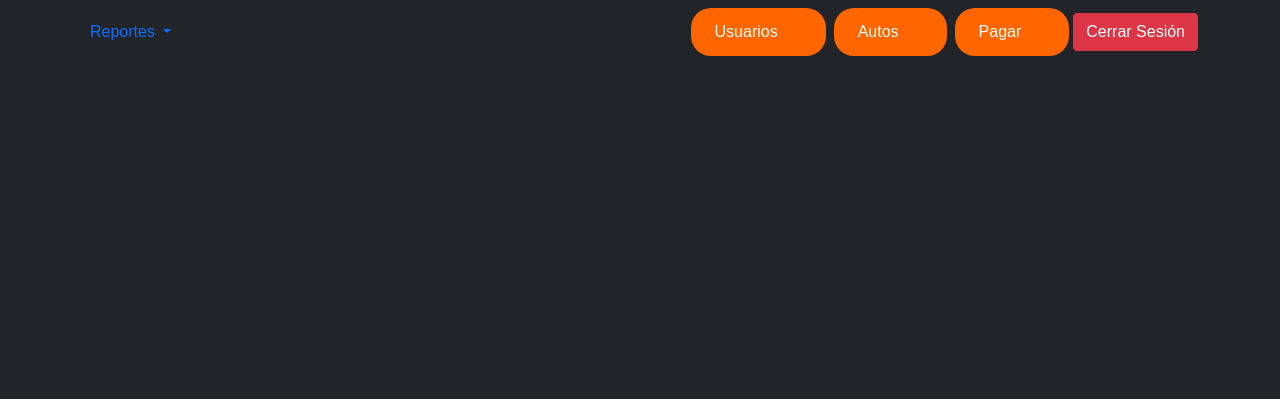
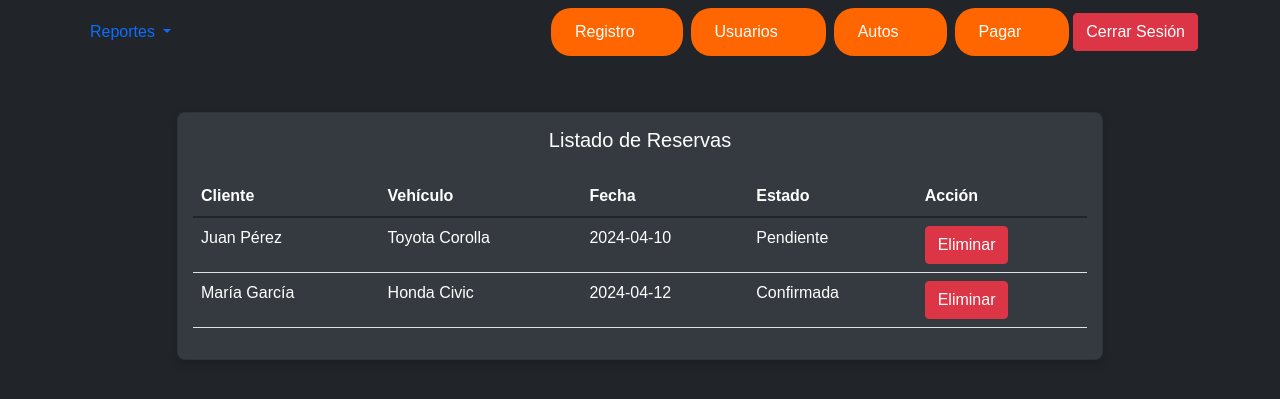
Before and after one commit to Sagid45/Electronicos, a PHP site: page /clientes in a window 1280 px wide. Shown: the top 399 px of the page. Run offline with PHP 8.4, Linux system fonts and the light colour scheme.

Commit message:
Actualización 3

```diff
--- a/css/propio.css
+++ b/css/propio.css
@@ -16,6 +16,11 @@ body {
     box-shadow: 0 0 10px rgba(0, 0, 0, 0.5);
     max-width: 500px;
     margin: 50px auto;
+}
+
+.table th,
+.table td {
+    color: #ffffff; /* Texto blanco */
 }
 
 /* Estilos de títulos */
--- a/libreria/FormularioClientes.php
+++ b/libreria/FormularioClientes.php
@@ -3,8 +3,63 @@
     {
         function Crear()
         {
-            return '
+            // Datos de ejemplo de reservas (podrían ser obtenidos de una base de datos u otro origen)
+            $reservas = [
+                [
+                    'cliente' => 'Juan Pérez',
+                    'vehiculo' => 'Toyota Corolla',
+                    'fecha' => '2024-04-10',
+                    'estado' => 'Pendiente',
+                ],
+                [
+                    'cliente' => 'María García',
+                    'vehiculo' => 'Honda Civic',
+                    'fecha' => '2024-04-12',
+                    'estado' => 'Confirmada',
+                ],
+            ];
 
-            ';
+            // Estructura de la tabla de reservas
+            $tablaHTML = '<table class="table">
+                            <thead>
+                                <tr>
+                                    <th>Cliente</th>
+                                    <th>Vehículo</th>
+                                    <th>Fecha</th>
+                                    <th>Estado</th>
+                                    <th>Acción</th>
+                                </tr>
+                            </thead>
+                            <tbody>';
+
+            foreach ($reservas as $reserva) {
+                $tablaHTML .= '<tr>
+                                    <td>' . $reserva['cliente'] . '</td>
+                                    <td>' . $reserva['vehiculo'] . '</td>
+                                    <td>' . $reserva['fecha'] . '</td>
+                                    <td>' . $reserva['estado'] . '</td>
+                                    <td><button class="btn btn-danger">Eliminar</button></td>
+                                </tr>';
+            }
+
+            $tablaHTML .= '</tbody>
+                        </table>';
+
+            // Estructura completa del formulario
+            $htmlCompleto = '
+                <div class="container mt-5">
+                    <div class="row justify-content-center">
+                        <div class="col-md-10">
+                            <div class="card">
+                                <div class="card-body">
+                                    <h5 class="card-title text-center mb-4">Listado de Reservas</h5>
+                                    ' . $tablaHTML . '
+                                </div>
+                            </div>
+                        </div>
+                    </div>
+                </div>';
+
+            return $htmlCompleto;
         }
     }
--- a/view/masterpage/masterpage.default.view.php
+++ b/view/masterpage/masterpage.default.view.php
@@ -20,13 +20,14 @@
                                 </a>
                                 <ul class="dropdown-menu" aria-labelledby="navbarDropdownMenuLink">
                                     <li><a class="dropdown-item" href="empleadodia">Empleado del Día</a></li>
-                                    <li><a class="dropdown-item" href="pagos">Reporte de Pago</a></li>
+                                    <li><a class="dropdown-item" href="pagosdiarios">Reporte de Pago</a></li>
                                 </ul>
                             </li>
                         </ul>
-                          <a href="admin" style="background-color: #ff6600; padding: 12px 24px; border-radius: 20px; text-decoration: none; color: white;" me-2" class="pe-5 mx-1" >Usuarios</a>
-                          <a href="autos" style="background-color: #ff6600; padding: 12px 24px; border-radius: 20px; text-decoration: none; color: white;" me-2" class="pe-5 mx-1">Autos</a>
-                          <a href="#" class="pe-5 mx-1" style="background-color: #ff6600; padding: 12px 24px; border-radius: 20px; text-decoration: none; color: white;">Pagar</a>
+                        <a href="clientes" style="background-color: #ff6600; padding: 12px 24px; border-radius: 20px; text-decoration: none; color: white;" me-2 class="pe-5 mx-1" >Registro</a>
+                          <a href="admin" style="background-color: #ff6600; padding: 12px 24px; border-radius: 20px; text-decoration: none; color: white;" me-2 class="pe-5 mx-1" >Usuarios</a>
+                          <a href="autos" style="background-color: #ff6600; padding: 12px 24px; border-radius: 20px; text-decoration: none; color: white;" me-2 class="pe-5 mx-1">Autos</a>
+                          <a href="historialpagos" class="pe-5 mx-1" style="background-color: #ff6600; padding: 12px 24px; border-radius: 20px; text-decoration: none; color: white;">Pagar</a>
                         <button class="btn btn-danger"  >Cerrar Sesión</button>
                     </div>
                 </div>
```
Also changed, not shown: libreria/FormularioEmpleadoDia.php (+55 -2 lines), libreria/FormularioHistorialPagos.php (+77 -0 lines), libreria/FormularioPagosDiarios.php (+59 -0 lines).
